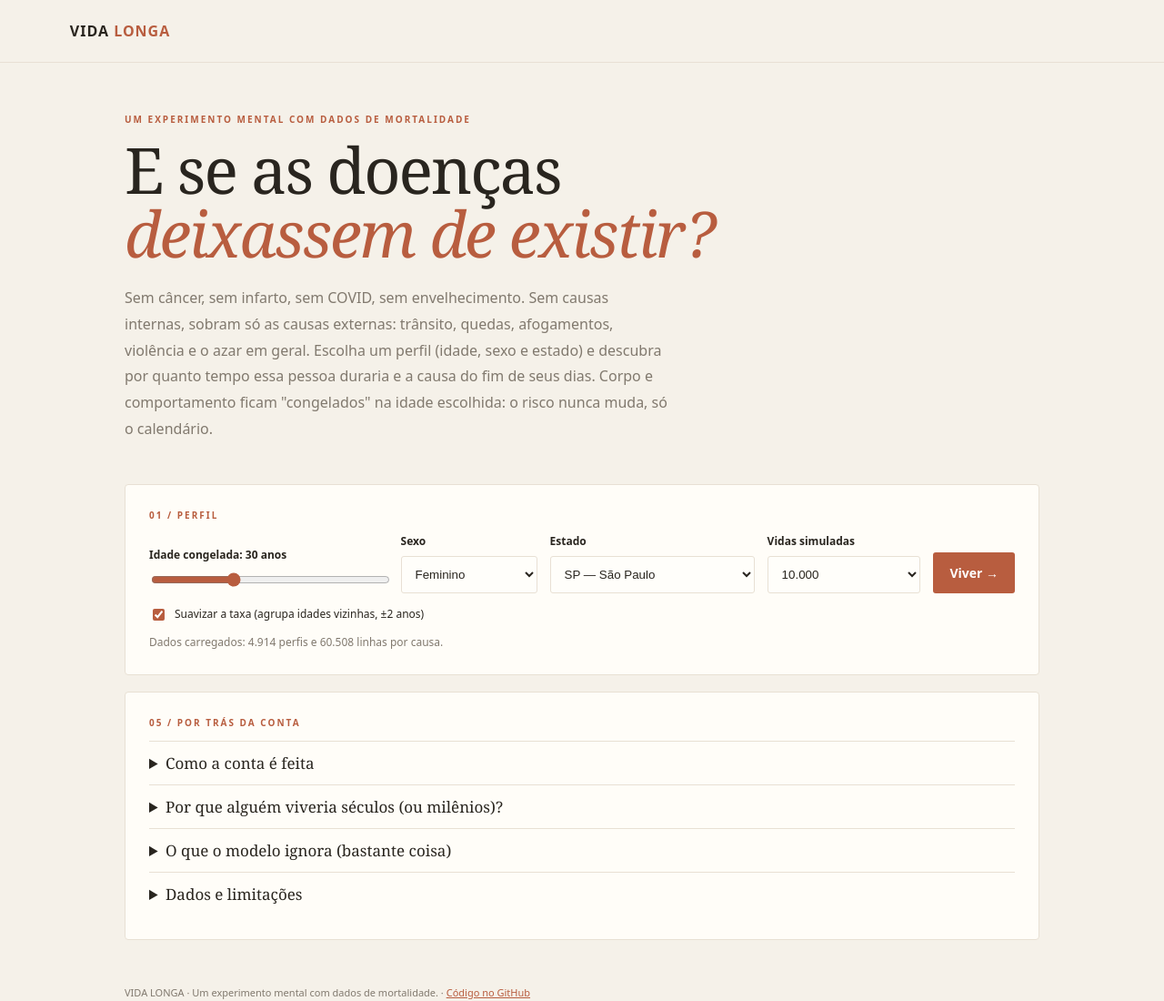
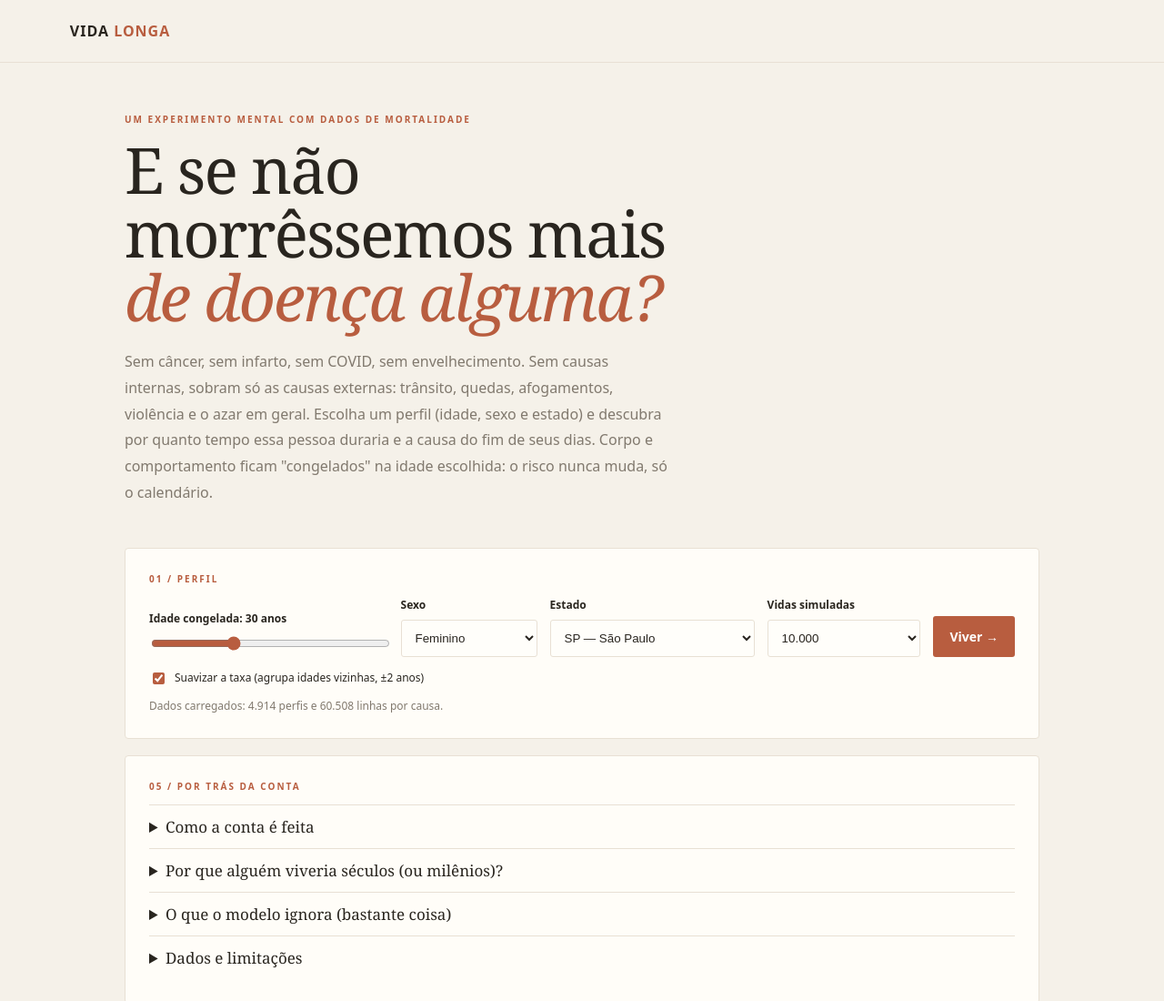
Before and after one commit to ferdesmello/vida-longa, a plain HTML site: page index.html in a window 1280 px wide. Shown: the top 1100 px of the page at 91% size. Drawn offline with Linux system fonts and the light colour scheme.

Commit message:
Update index.html

```diff
--- a/index.html
+++ b/index.html
@@ -9,17 +9,17 @@
 <!-- Open Graph / Facebook / WhatsApp / LinkedIn -->
 <meta property="og:type" content="website" />
 <meta property="og:url" content="https://ferdesmello.github.io/vida-longa/" />
-<meta property="og:title" content="Vida Longa — E se as doenças deixassem de existir?" />
+<meta property="og:title" content="Vida Longa — E se não morrêssemos mais de doença alguma?" />
 <meta property="og:description" content="Quão longas seriam nossas vidas em um mundo sem doenças?" />
 <meta property="og:image" content="https://ferdesmello.github.io/vida-longa/assets/results_person.png" />
 <!-- Twitter / X -->
 <meta name="twitter:card" content="summary_large_image" />
 <meta name="twitter:url" content="https://ferdesmello.github.io/vida-longa/" />
-<meta name="twitter:title" content="Vida Longa — E se as doenças deixassem de existir?" />
+<meta name="twitter:title" content="Vida Longa — E se não morrêssemos mais de doença alguma?" />
 <meta name="twitter:description" content="Quão longas seriam nossas vidas em um mundo sem doenças?" />
 <meta name="twitter:image" content="https://ferdesmello.github.io/vida-longa/assets/results_person.png" />
 
-<title>Vida Longa — e se as doenças deixassem de existir?</title>
+<title>Vida Longa — e se não morrêssemos mais de doença alguma?</title>
 <style>
 :root{--paper:#f5f1e9;--panel:#fffdf8;--ink:#29251f;--muted:#81796e;--rust:#b85d3f;--sage:#75806a;--line:#e8e0d4;--soft:#eee7db}
 *{box-sizing:border-box}
@@ -27,9 +27,9 @@ body{margin:0;background:var(--paper);color:var(--ink);font-family:system-ui,-ap
 header{padding:22px 6%;border-bottom:1px solid var(--line);font-weight:800;letter-spacing:1px}
 header span{color:var(--rust)}
 main{max-width:1050px;margin:auto;padding:0 22px}
-.hero{padding:55px 0 30px;max-width:720px}
+.hero{padding:55px 0 30px;max-width:820px}
 .eyebrow{color:var(--rust);font-size:10px;font-weight:800;letter-spacing:2px;margin:0 0 12px}
-h1{font:500 clamp(40px,7vw,70px)/1 Georgia,serif;letter-spacing:-2px;margin:0}
+h1{font:500 clamp(40px,7vw,70px)/1 Georgia,serif;letter-spacing:-2px;margin:0; text-wrap:balance;}
 h1 em{color:var(--rust);font-weight:400}
 .hero p:last-child{max-width:600px;color:var(--muted);line-height:1.8;margin-top:22px}
 .panel{background:var(--panel);border:1px solid var(--line);padding:26px;margin-bottom:18px;border-radius:4px}
@@ -105,7 +105,7 @@ footer a,details a{color:var(--rust)}
 
 <section class="hero">
   <p class="eyebrow">UM EXPERIMENTO MENTAL COM DADOS DE MORTALIDADE</p>
-  <h1>E se as doenças<br><em>deixassem de existir?</em></h1>
+  <h1>E se não morrêssemos mais<br><em>de doença alguma?</em></h1>
   <p>Sem câncer, sem infarto, sem COVID, sem envelhecimento. Sem causas internas, sobram só as causas externas: trânsito, quedas, afogamentos, violência e o azar em geral. Escolha um perfil (idade, sexo e estado) e descubra por quanto tempo essa pessoa duraria e a causa do fim de seus dias. Corpo e comportamento ficam "congelados" na idade escolhida: o risco nunca muda, só o calendário.</p>
 </section>
 
@@ -498,7 +498,7 @@ function makeImage(){
   x.fillStyle="#81796e"; x.font="20px system-ui,sans-serif"; x.fillText(`Cada barra: ${HD.unit}`+(HD.tailN?" · última barra = cauda":""),W/2,1176);
   x.fillStyle="#81796e"; x.font="24px system-ui,sans-serif";
   x.fillText(`Em ${fmt(ages.length)} vidas: média de ${fmt(ages.reduce((a,b)=>a+b,0)/ages.length)} anos, mediana de ${fmt(q(ages,.5))}`,W/2,1215);
-  x.fillText(`E se as doenças deixassem de existir? · ${REPO_URL.replace("https://","")}`,W/2,1265);
+  x.fillText(`E se não morrêssemos mais de doença alguma? · ${REPO_URL.replace("https://","")}`,W/2,1265);
   return c;
 }
 const blobOf = () => new Promise(r=>makeImage().toBlob(r,"image/png"));
```
